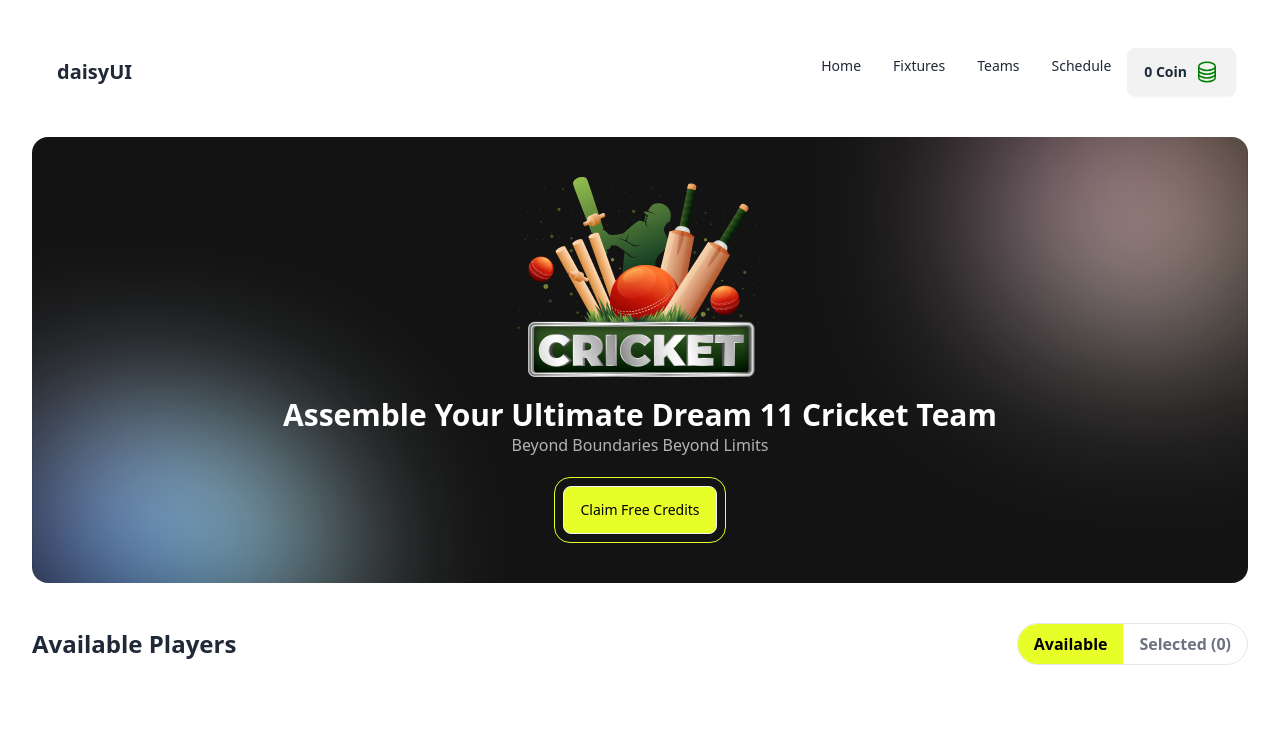
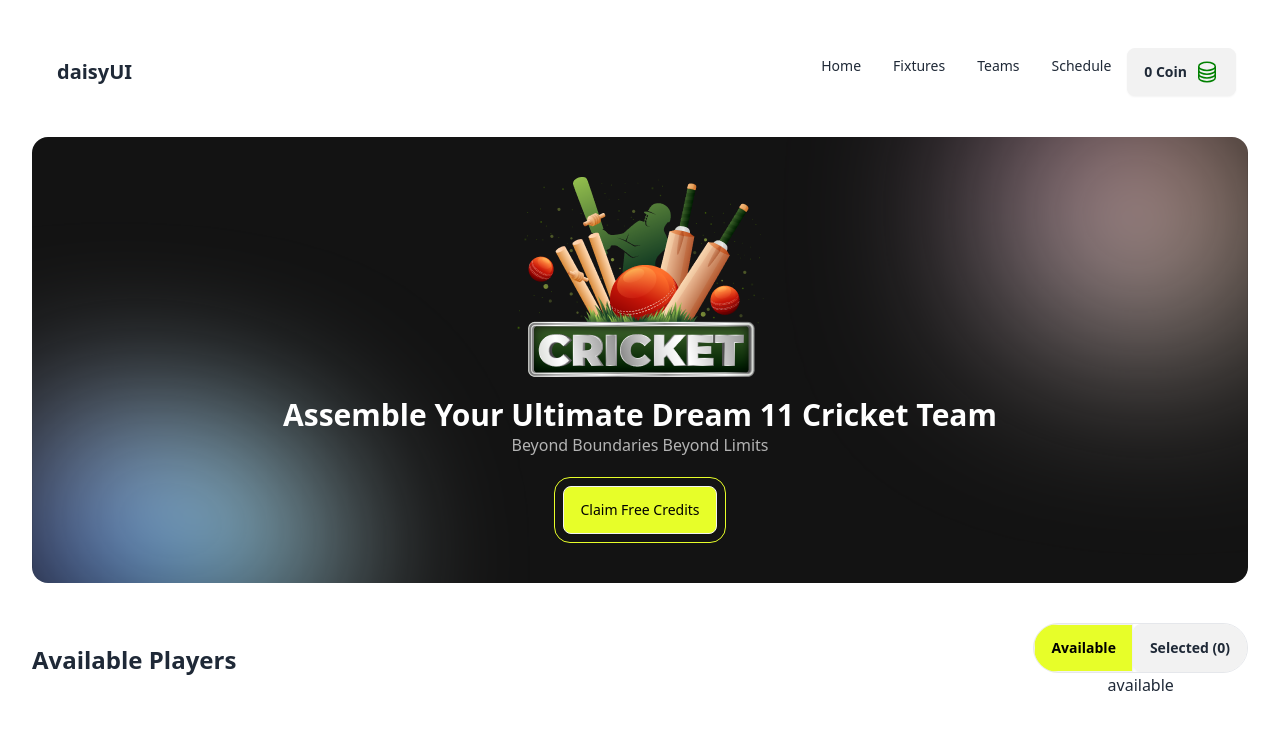
Before and after one commit to Bytes-Farabi/b10a7-dream-11-main, a React (Vite) app: page / in a window 1280 px wide. Shown: the top 730 px of the page. Built offline with nearby package versions, Linux system fonts and the light colour scheme.

Commit message:
component rendering done

```diff
--- /dev/null
+++ b/src/AllComponents/Available/Available.jsx
@@ -0,0 +1,9 @@
+const Available = () => {
+    return (
+        <div>
+            <h1>available</h1>
+        </div>
+    );
+};
+
+export default Available;
--- a/src/AllComponents/Home/Home.jsx
+++ b/src/AllComponents/Home/Home.jsx
@@ -1,7 +1,9 @@
+import Available from "../Available/Available";
 import Banner from "../Banner/Banner";
 import Header from "../Header/Header";
+import Selected from "../Selected/Selected";
 
-const Home = () => {
+const Home = ({ handleActiveTab, isActive }) => {
     return (
         <div>
             <Header></Header>
@@ -12,17 +14,33 @@ const Home = () => {
                 </div>
                 <div>
 
-                    <div className="inline-flex items-center border rounded-full overflow-hidden">
-                        {/* Available Button */}
-                        <div className="px-4 py-2 font-semibold bg-[#E7FE29] text-black">
+                    {/* <div className="inline-flex items-center border rounded-full overflow-hidden">
+
+                        <div onClick={()=>handleActiveTab('available')} className="btn rounded-none px-4 py-2 font-semibold bg-[#E7FE29] text-black">
                             Available
                         </div>
 
-                        {/* Selected Button */}
-                        <div className="px-4 py-2 font-semibold text-gray-500">
+
+                        <div onClick={()=>handleActiveTab('Selected')}  className="btn rounded-none px-4 py-2 font-semibold text-gray-500">
                             Selected (0)
                         </div>
+                    </div> */}
+
+                    <div className="inline-flex items-center border rounded-full overflow-hidden">
+
+                        <button onClick={() => handleActiveTab('available')} className={`${isActive.available ? "btn rounded-none px-4 py-2 font-semibold bg-[#E7FE29] text-black":"btn"}`}>
+                            Available
+                        </button>
+
+
+                        <button onClick={() => handleActiveTab('Selected')} className={`${isActive.available? "btn ": 'btn rounded-none px-4 py-2 font-semibold bg-[#E7FE29] text-black'}`}>
+                            Selected (0)
+                        </button>
                     </div>
+
+                    {
+                        isActive.available? <Available></Available>: <Selected></Selected>
+                    }
 
                 </div>
             </div>
@@ -31,3 +49,6 @@ const Home = () => {
 };
 
 export default Home;
+
+
+// btn rounded-none px-4 py-2 font-semibold bg-[#E7FE29] text-black
--- /dev/null
+++ b/src/AllComponents/Selected/Selected.jsx
@@ -0,0 +1,9 @@
+const Selected = () => {
+    return (
+        <div>
+            <h1>selected</h1>
+        </div>
+    );
+};
+
+export default Selected;
--- a/src/App.jsx
+++ b/src/App.jsx
@@ -1,11 +1,32 @@
+import { useState } from 'react'
 import Home from './AllComponents/Home/Home'
 import './App.css'
 
 function App() {
 
+  const [isActive, setIsActive] = useState({
+    available: true,
+    status: 'available'
+  })
+
+  const handleActiveTab = (status) =>{
+    if (status == "available") {
+      setIsActive({
+        available: true,
+        status: 'available'
+      })
+    }
+    else{
+      setIsActive({
+        available: false,
+        status:"selected"
+      })
+    }
+  }
+
   return (
     <>
-      <Home></Home>
+      <Home handleActiveTab={handleActiveTab} isActive={isActive}></Home>
     </>
   )
 }
```
